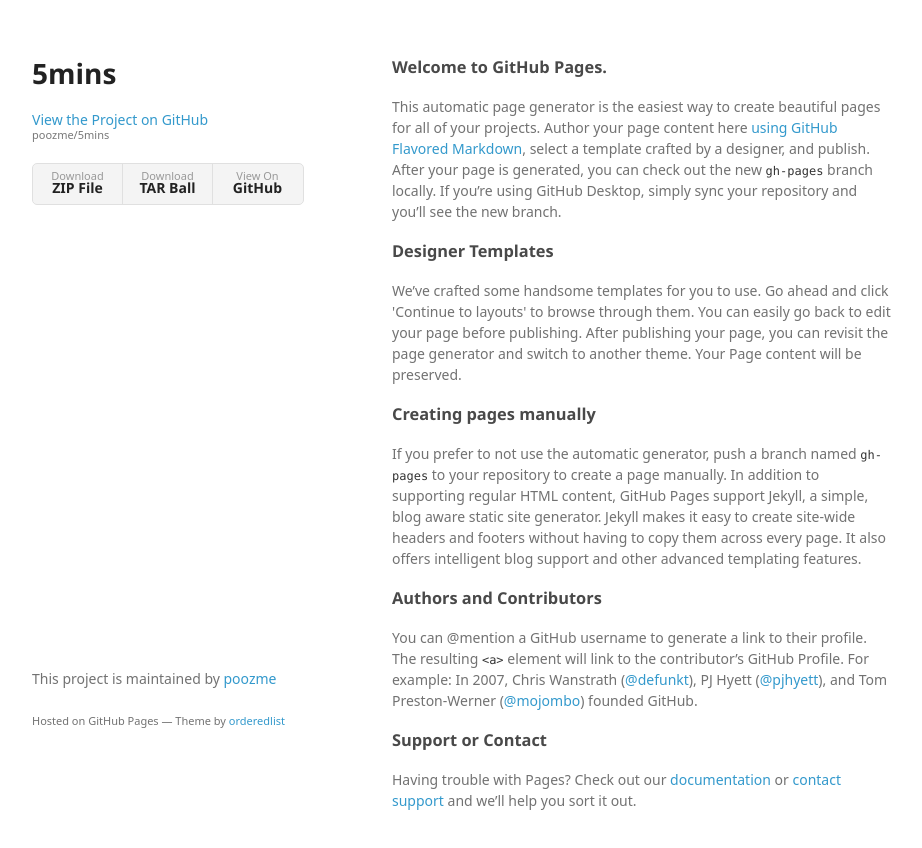
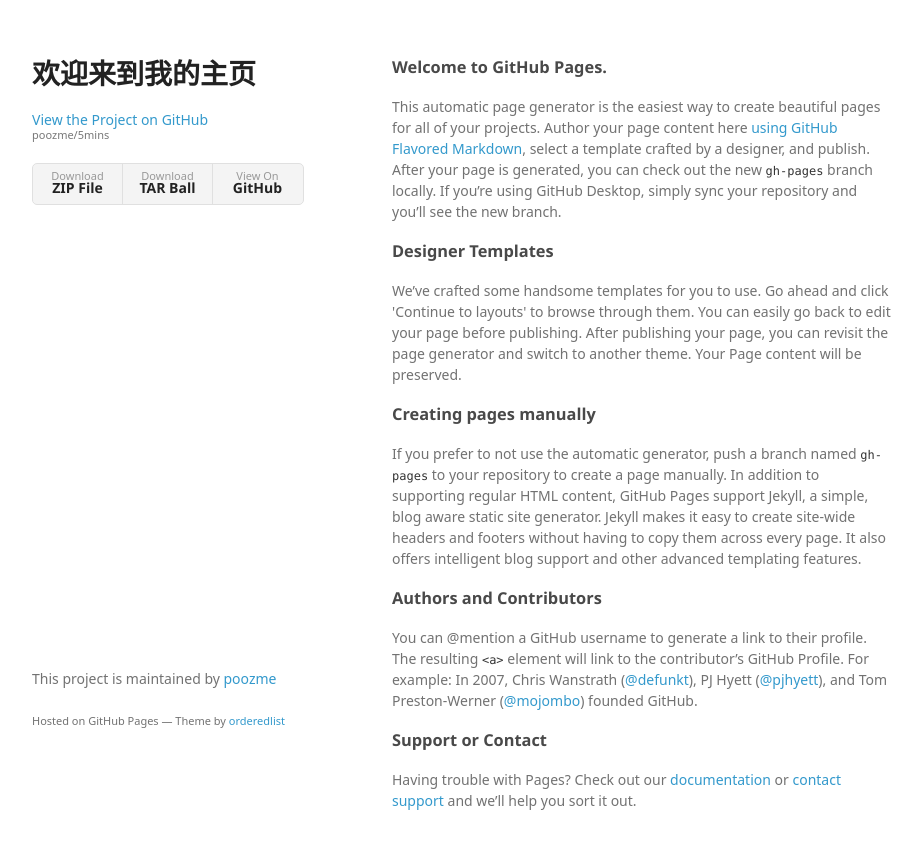
Before and after one commit to poozme/5mins, a plain HTML site: page index.html in a window 1280 px wide. Shown: the whole page, without its empty margins (178-1100 px from the left). Drawn offline with Linux system fonts and the light colour scheme; a web font is replaced by a local one.

Commit message:
Update index.html
修改了我的主页标题

```diff
--- a/index.html
+++ b/index.html
@@ -15,7 +15,7 @@
   <body>
     <div class="wrapper">
       <header>
-        <h1>5mins</h1>
+        <h1>欢迎来到我的主页</h1>
         <p></p>
 
         <p class="view"><a href="https://github.com/poozme/5mins">View the Project on GitHub <small>poozme/5mins</small></a></p>
```
